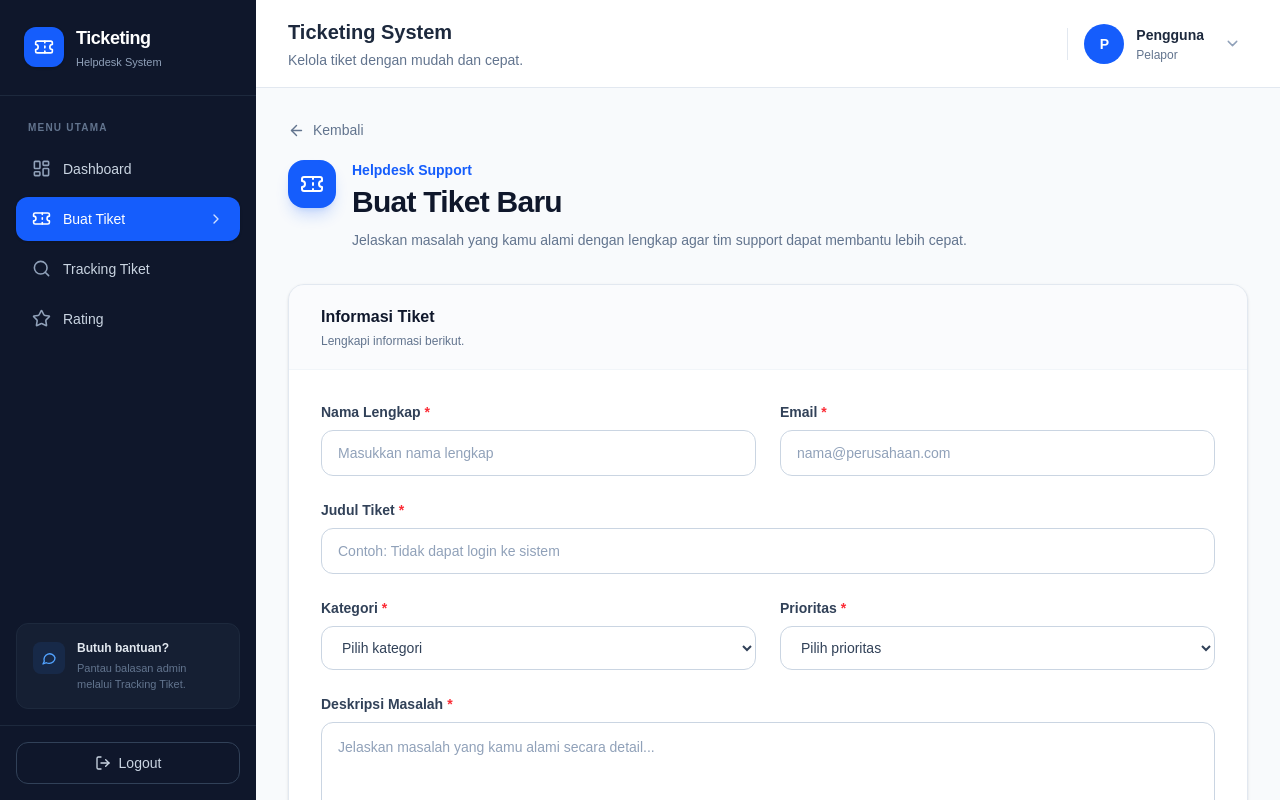
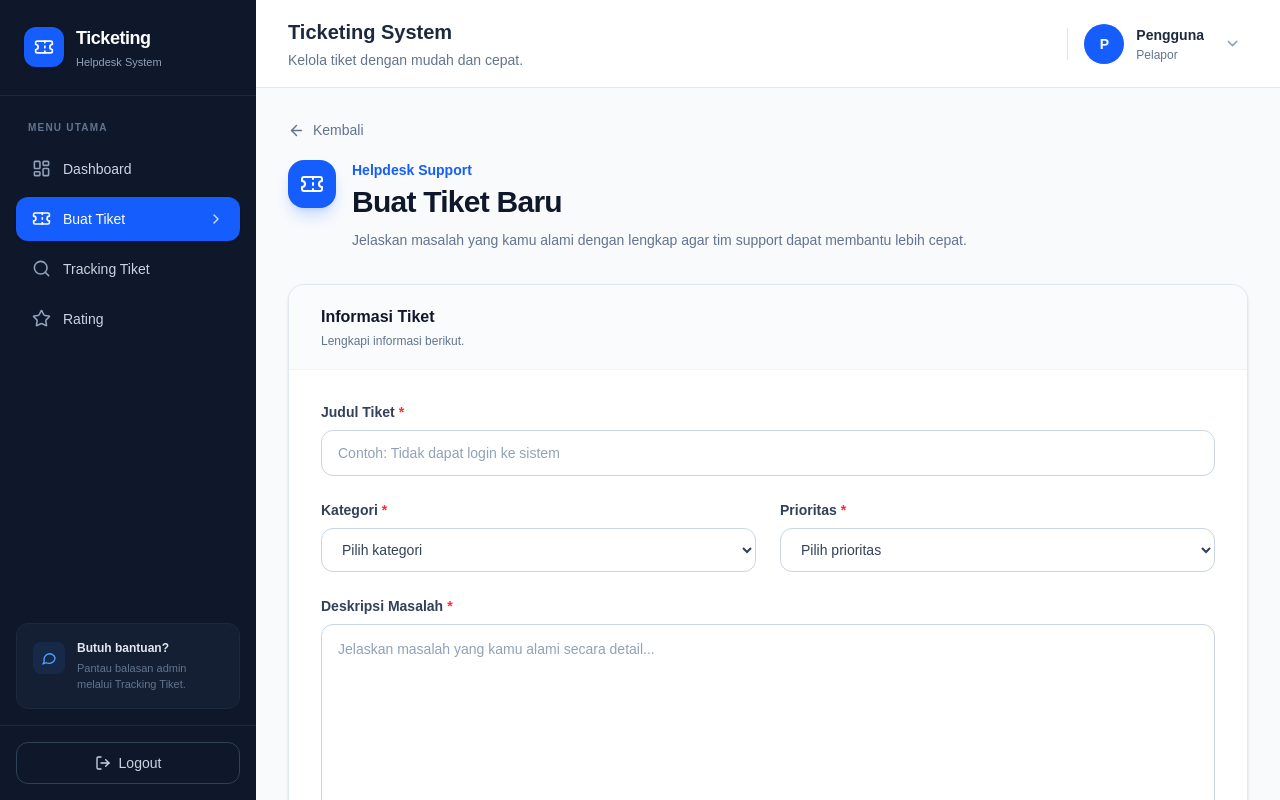
Before and after one commit to ElianaHusna/fe_ticketing, a Next.js app: page /submit-ticket in a window 1280 px wide. Shown: the top 800 px of the page. Built offline with nearby package versions, Linux system fonts and the light colour scheme; no server answers.

Commit message:
Hapus field nama dan email di form submit tiket

```diff
--- a/app/submit-ticket/page.tsx
+++ b/app/submit-ticket/page.tsx
@@ -21,8 +21,6 @@ export default function SubmitTicketPage() {
   const fileInputRef = useRef<HTMLInputElement | null>(null);
 
   const [form, setForm] = useState({
-    requesterName: "",
-    requesterEmail: "",
     subject: "",
     category: "",
     priority: "",
@@ -91,6 +89,7 @@ if (file.size > maxSize) {
       e.target.value = "";
       return;
     }
+
     setSelectedFile(file);
 
     // Hapus preview sebelumnya
@@ -137,8 +136,6 @@ if (file.size > maxSize) {
     // ==============================
 
     if (
-      !form.requesterName.trim() ||
-      !form.requesterEmail.trim() ||
       !form.subject.trim() ||
       !form.category ||
       !form.priority ||
@@ -156,16 +153,6 @@ if (file.size > maxSize) {
       // ==============================
 
       const formData = new FormData();
-
-      formData.append(
-        "requesterName",
-        form.requesterName.trim()
-      );
-
-      formData.append(
-        "requesterEmail",
-        form.requesterEmail.trim()
-      );
 
       formData.append(
         "subject",
@@ -234,8 +221,6 @@ if (file.size > maxSize) {
       );
 
       setForm({
-        requesterName: "",
-        requesterEmail: "",
         subject: "",
         category: "",
         priority: "",
@@ -380,59 +365,6 @@ if (file.size > maxSize) {
               className="p-6 lg:p-8"
             >
               <div className="grid gap-6 lg:grid-cols-2">
-                {/* ======================================
-                    NAMA
-                ====================================== */}
-
-                <div>
-                  <label
-                    htmlFor="requesterName"
-                    className="mb-2 block text-sm font-semibold text-slate-700"
-                  >
-                    Nama Lengkap
-                    <span className="ml-1 text-red-500">
-                      *
-                    </span>
-                  </label>
-
-                  <input
-                    id="requesterName"
-                    name="requesterName"
-                    type="text"
-                    value={form.requesterName}
-                    onChange={handleChange}
-                    placeholder="Masukkan nama lengkap"
-                    disabled={loading}
-                    className="w-full rounded-xl border border-slate-300 bg-white px-4 py-3 text-sm text-slate-800 outline-none transition placeholder:text-slate-400 focus:border-blue-500 focus:ring-4 focus:ring-blue-500/10 disabled:bg-slate-100"
-                  />
-                </div>
-
-                {/* ======================================
-                    EMAIL
-                ====================================== */}
-
-                <div>
-                  <label
-                    htmlFor="requesterEmail"
-                    className="mb-2 block text-sm font-semibold text-slate-700"
-                  >
-                    Email
-                    <span className="ml-1 text-red-500">
-                      *
-                    </span>
-                  </label>
-
-                  <input
-                    id="requesterEmail"
-                    name="requesterEmail"
-                    type="email"
-                    value={form.requesterEmail}
-                    onChange={handleChange}
-                    placeholder="nama@perusahaan.com"
-                    disabled={loading}
-                    className="w-full rounded-xl border border-slate-300 bg-white px-4 py-3 text-sm text-slate-800 outline-none transition placeholder:text-slate-400 focus:border-blue-500 focus:ring-4 focus:ring-blue-500/10 disabled:bg-slate-100"
-                  />
-                </div>
 
                 {/* ======================================
                     JUDUL
@@ -620,8 +552,6 @@ if (file.size > maxSize) {
                       <p className="mt-1 text-xs text-slate-400">
                         JPG, JPEG, PNG atau WEBP
                       </p>
-
-
                     </button>
                   ) : (
                     <div className="overflow-hidden rounded-2xl border border-slate-200 bg-slate-50">
```
Lines whose indentation alone changed are shown as unchanged.
